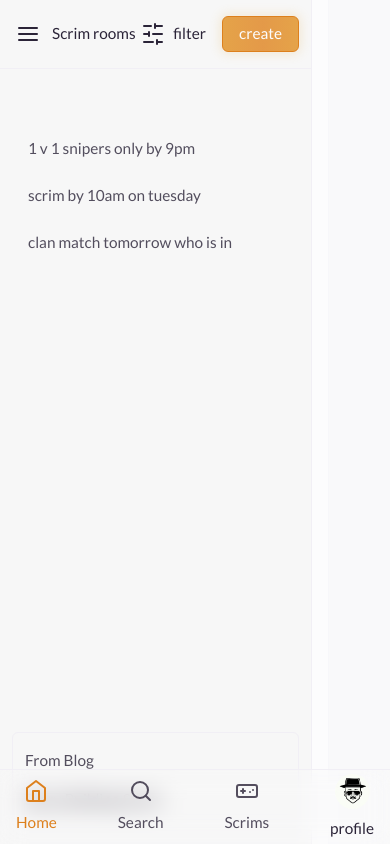
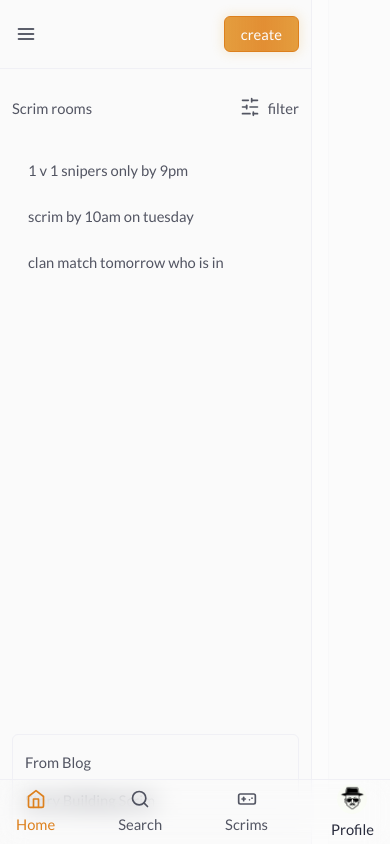
Before and after one commit to thecode-master-sy/scrim, a Next.js app: page /dashboard in a window 390 px wide. Built offline with nearby package versions, Linux system fonts and the light colour scheme.

Commit message:
fix: remove outdated ui elements

```diff
--- a/app/(user)/layout.tsx
+++ b/app/(user)/layout.tsx
@@ -50,8 +50,8 @@ export default function DashboardLayout({
             <ScrimLink
               href="/dashboard"
               activeStyles="text-primary-dark"
-              className="flex flex-col items-center gap-2">
-              <Home />
+              className="flex flex-col items-center gap-1">
+              <Home size={20} strokeWidth={2} />
               <span>Home</span>
             </ScrimLink>
           </MobileNavListElement>
@@ -60,8 +60,8 @@ export default function DashboardLayout({
             <ScrimLink
               href="/scrims/search"
               activeStyles="text-primary-dark"
-              className="flex flex-col items-center gap-2">
-              <Search />
+              className="flex flex-col items-center gap-1">
+              <Search size={20} strokeWidth={2} />
               <span>Search</span>
             </ScrimLink>
           </MobileNavListElement>
@@ -70,15 +70,15 @@ export default function DashboardLayout({
             <ScrimLink
               href="/scrims"
               activeStyles="text-primary-dark"
-              className="flex flex-col items-center gap-2">
-              <Gamepad />
+              className="flex flex-col items-center gap-1">
+              <Gamepad size={20} strokeWidth={2} />
               <span>Scrims</span>
             </ScrimLink>
           </MobileNavListElement>
 
-          <div className="flex flex-col items-center gap-2">
+          <div className="flex flex-col items-center gap-1">
             <ProfileImage />
-            <span>profile</span>
+            <span>Profile</span>
           </div>
         </MobileNavBar>
       </MobileNavBarContainer>
--- a/app/(user)/scrims/[scrimID]/page.tsx
+++ b/app/(user)/scrims/[scrimID]/page.tsx
@@ -35,18 +35,23 @@ export default function Page({ params: { scrimID } }: { params: ScrimProps }) {
         </div>
 
         <div className="flex gap-4">
-          <Users2 />
-          <MoreVertical />
+          <Users2 size={20} strokeWidth={2} />
+          <MoreVertical size={20} strokeWidth={2} />
         </div>
       </header>
 
       <div className="pt-32 pb-[10rem] md:pb-[5rem] px-4 max-h-screen overflow-y-scroll">
         <div>
-          <div className="flex">
+          <div className="flex flex-col gap-2">
             <Pellet className="mx-auto">
-              <ProfileImage />
               <PelletText>Heisenberg created a scrim room</PelletText>
             </Pellet>
+
+            <div>
+              <p className="text-sm text-center opacity-70">
+                you can share game links and resources here
+              </p>
+            </div>
           </div>
 
           <TimeLine className="mt-7">
--- a/app/components/ui/message.tsx
+++ b/app/components/ui/message.tsx
@@ -32,7 +32,7 @@ const MessageTimeLine: React.FC<React.HTMLAttributes<HTMLSpanElement>> = ({
   className,
   ...props
 }) => {
-  return <span className={cn("opacity-50", className)} {...props} />;
+  return <span className={cn("opacity-50 text-sm", className)} {...props} />;
 };
 
 export { Message, MessageContent, MessageText, MessageTimeLine, MessageAuthor };
--- a/app/components/ui/panel.tsx
+++ b/app/components/ui/panel.tsx
@@ -52,12 +52,12 @@ const desktopPaths = [
   {
     label: "Dashboard",
     path: "/dashboard",
-    icon: <Home />,
+    icon: <Home size={20} strokeWidth={2} />,
   },
   {
     label: "Scrims",
     path: "/scrims",
-    icon: <Gamepad />,
+    icon: <Gamepad size={20} strokeWidth={2} />,
   },
 ];
 
@@ -66,7 +66,7 @@ const LeftPanel = () => {
   return (
     <div className="fixed left-0 top-0 h-screen w-full sm:w-[80%] md:w-[300px]  bg-scrim-sidebar md:bg-background border-r border-r-separator">
       <div className="flex flex-col h-screen">
-        <header className="flex gap-2 items-center py-4 px-3 border-b border-separator">
+        <header className="flex justify-between gap-2 items-center py-4 px-3 border-b border-separator">
           <div>
             <SideBarButton onClick={mobileRightPanelContext?.togglePanel} />
           </div>
@@ -74,17 +74,7 @@ const LeftPanel = () => {
             <ProfileComponent />
           </div>
 
-          <div className="flex md:hidden justify-between items-center grow">
-            <h3>Scrim rooms</h3>
-
-            <div className="flex gap-4 items-center">
-              <div className="flex gap-2 items-center">
-                <SlidersHorizontal className="text-base" />
-                <span>filter</span>
-              </div>
-              <Button>create</Button>
-            </div>
-          </div>
+          <Button className="md:hidden">create</Button>
         </header>
 
         <div>
@@ -104,11 +94,15 @@ const LeftPanel = () => {
           </DesktopNavBarContainer>
 
           <div className="py-7">
-            <header className="hidden md:flex justify-between items-center px-3">
+            <header className="flex justify-between items-center px-3">
               <h3 className="opacity-80">Scrim rooms</h3>
 
               <div className="flex gap-2">
-                <SlidersHorizontal className="opacity-80 text-base" />
+                <SlidersHorizontal
+                  size={20}
+                  strokeWidth={2}
+                  className="opacity-80 text-base"
+                />
                 <span className="opacity-80">filter</span>
               </div>
             </header>
@@ -169,7 +163,7 @@ const DesktopRightPanel = ({ children }: { children: React.ReactNode }) => {
       <div className="fixed flex items-center justify-between top-0 left-0 right-0 w-full border-b border-border px-4 py-2 bg-background z-10">
         <SideBarButton />
         <div className="flex items-center gap-4">
-          <Bell />
+          <Bell size={20} strokeWidth={2} />
           <Button>create</Button>
         </div>
       </div>
--- a/app/components/ui/pellet.tsx
+++ b/app/components/ui/pellet.tsx
@@ -20,7 +20,7 @@ const PelletText: React.FC<React.HTMLAttributes<HTMLSpanElement>> = ({
   className,
   ...props
 }) => {
-  return <span className={cn("opacity-50", className)} {...props} />;
+  return <span className={cn("opacity-50 text-sm", className)} {...props} />;
 };
 
 export { Pellet, PelletText };
--- a/app/components/ui/sidebartoggle.tsx
+++ b/app/components/ui/sidebartoggle.tsx
@@ -8,7 +8,7 @@ const SideBarButton: React.FC<React.HTMLAttributes<HTMLDivElement>> = ({
     <div
       className="flex p-1 items-center justify-center cursor-pointer"
       {...props}>
-      <AlignJustify />
+      <AlignJustify size={20} strokeWidth={2} />
     </div>
   );
 };
--- a/app/components/ui/timeline.tsx
+++ b/app/components/ui/timeline.tsx
@@ -19,7 +19,7 @@ const TimeLineContent: React.FC<React.HTMLAttributes<HTMLSpanElement>> = ({
   className,
   ...props
 }) => {
-  return <span className={cn("opacity-50", className)} {...props} />;
+  return <span className={cn("opacity-50 text-sm", className)} {...props} />;
 };
 
 export { TimeLine, TimeLineContent };
--- a/app/components/user/profileimage.tsx
+++ b/app/components/user/profileimage.tsx
@@ -5,7 +5,7 @@ import Image from "next/image";
 const ProfileImage = () => {
   return (
     <div>
-      <div className="relative w-[35px] h-[35px] rounded-full overflow-hidden">
+      <div className="relative w-[30px] h-[30px] rounded-full overflow-hidden">
         <Image
           src="/defaultprofile.jfif"
           className="cover"
--- a/app/globals.css
+++ b/app/globals.css
@@ -4,34 +4,36 @@
 
 @layer base {
   :root {
-    --scrim-background-dark: hsla(261, 22%, 18%, 1);
-    --scrim-background-white: hsla(240, 14%, 99%, 1);
-    --scrim-background-light-100: hsla(261, 22%, 41%, 1);
-    --scrim-background-light-200: hsla(261, 22%, 57%, 1);
-    --scrim-background-light-300: hsla(262, 22%, 68%, 1);
-    --scrim-background-light-400: hsla(258, 21%, 78%, 1);
-    --scrim-background-light-500: hsla(260, 23%, 95%, 1);
-    --scrim-background-light-600: hsla(258, 23%, 95%, 1);
+    --scrim-background-dark: hsla(231, 20%, 20%, 1);
+    --scrim-background-white: hsla(0, 0%, 99%, 1);
+    --scrim-background-light-100: hsla(231, 21%, 26%, 1);
+    --scrim-background-light-200: hsla(231, 20%, 31%, 1);
+    --scrim-background-light-300: hsla(232, 20%, 37%, 1);
+    --scrim-background-light-400: hsla(232, 20%, 72%, 1);
+    --scrim-background-light-500: hsla(230, 21%, 95%, 1);
+    --scrim-background-light-600: hsla(225, 20%, 96%, 1);
     --scrim-background-gradient: linear-gradient(
       163deg,
-      #8170a0 -9.88%,
-      #2b2438 99.41%
+      #454752 -9.88%,
+      #292c3d 108.24%
     );
+
     --scrim-background-gradient-desktop: linear-gradient(
-      153deg,
-      #8170a0 -78.1%,
-      #2b2438 109.97%
+      163deg,
+      #454752 -9.88%,
+      #292c3d 108.24%
     );
+
     --scrim-primary: hsla(31, 77%, 49%, 1);
     --scrim-primary-light: hsla(38, 76%, 59%, 1);
 
     --scrim-button-shadow-sm: 0px 0px 11px 2px rgba(230, 173, 73, 0.2);
     --scrim-button-shadow-md: 0px 0px 12px 6px rgba(230, 173, 73, 0.3);
     --scrim-buton-shadow-lg: 0px 0px 10px 10px rgba(230, 173, 73, 0.3);
-    --scrim-input-color-dark: hsla(260, 12%, 34%, 1);
+    --scrim-input-color-dark: hsla(231, 21%, 26%, 1);
     --scrim-input-color-light: var(--scrim-background-light-600);
-    --scrim-neutral-ash: hsla(260, 1%, 97%, 1);
-    --scrim-dark-ash: hsla(261, 17%, 25%, 1);
+    --scrim-neutral-ash: hsla(0, 0%, 98%, 1);
+    --scrim-dark-ash: hsla(229, 20%, 17%, 1);
 
     --scrim-button-stroke: var(--scrim-primary);
     --scrim-button-color: var(--scrim-background-white);
@@ -41,7 +43,7 @@
     --border-rdx: 0.25rem;
 
     --fs-small: clamp(0.6rem, 4vw, 0.8rem);
-    --fs-base: clamp(0.9rem, 4vw, 0.96rem);
+    --fs-base: clamp(0.85rem, 4vw, 0.92rem);
     --fs-mid: clamp(2rem, 4vw, 2.2rem);
     --fs-logo: clamp(2.3rem, 4vw, 2.2rem);
     --fs-large: clamp(2.35rem, 6vw, 3.5rem);
@@ -51,7 +53,7 @@
     --scrim-background: var(--scrim-background-white);
     --scrim-text-foreground: var(--scrim-background-dark);
     --scrim-pellet-color: var(--scrim-background-light-600);
-    --scrim-pellet-border: var(--scrim-background-light-400);
+    --scrim-pellet-border: var(--scrim-background-light-500);
     --scrim-input-color: var(--scrim-input-color-light);
     --scrim-separator-color: var(--scrim-background-light-500);
     --scrim-nav-indicator: var(--scrim-background-light-600);
@@ -63,7 +65,7 @@
     --scrim-primary-gradient: linear-gradient(
       90deg,
       rgb(230, 173, 73) -56.63%,
-      rgba(223, 130, 29, 0.8) 53.01%,
+      rgba(223, 130, 29, 0.9) 53.01%,
       rgb(230, 173, 73) 149.4%
     );
   }
@@ -73,12 +75,12 @@
     --scrim-pellet-color: var(--scrim-background-light-100);
     --scrim-pellet-border: var(--scrim-background-light-200);
     --scrim-input-color: var(--scrim-input-color-dark);
-    --scrim-separator-color: hsla(261, 22%, 41%, 0.5);
+    --scrim-separator-color: var(--scrim-background-light-100);
     --scrim-nav-indicator: var(--scrim-input-color);
-    --scrim-border: hsla(261, 22%, 41%, 0.5);
+    --scrim-border: var(--scrim-background-light-200);
     --scrim-button-color: var(--scrim-background-white);
-    --scrim-input-border: var(--scrim-background-light-100);
-    --scrim-input-border-hover: var(--scrim-background-light-200);
+    --scrim-input-border: var(--scrim-background-light-200);
+    --scrim-input-border-hover: var(--scrim-background-light-300);
     --scrim-side-bar-color: var(--scrim-dark-ash);
     --scrim-primary-gradient: linear-gradient(
       90deg,
```
